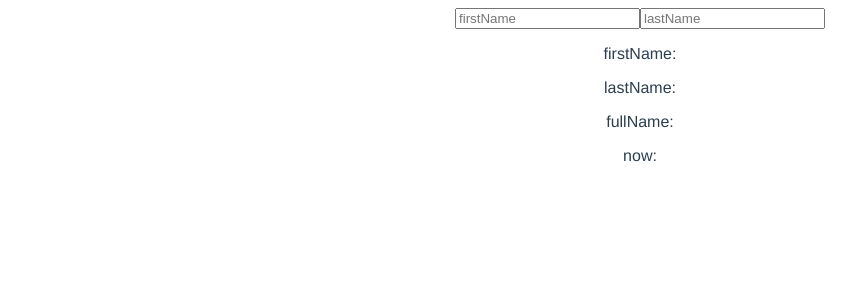
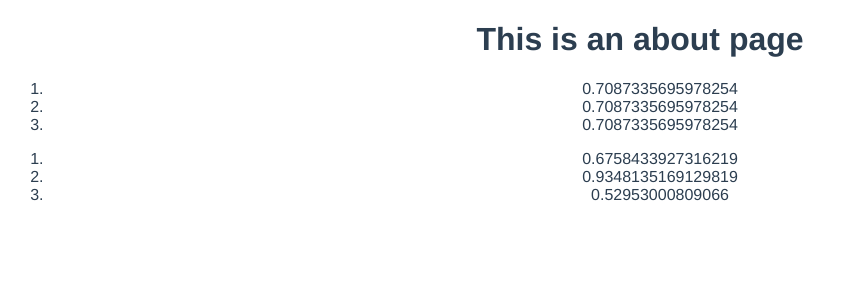
Before and after one commit to KeitaTaniuchi/vue-test, a Vue app: page / in a window 1280 px wide. Shown: the top 300 px of the page, without its empty margins (0-857 px from the left). Built offline with nearby package versions, Linux system fonts and the light colour scheme.

Commit message:
methodsとcomputedの違い学習用コード作成

```diff
--- a/src/views/Home.vue
+++ b/src/views/Home.vue
@@ -1,39 +1,29 @@
 <template>
-  <div>
-    <input v-model="firstName" placeholder="firstName" />
-    <input v-model="lastName" placeholder="lastName" />
-    <p>firstName: {{ firstName }}</p>
-    <p>lastName: {{ lastName }}</p>
-    <p>fullName: {{ fullName }}</p>
-    <p>now: {{ now }}</p>
+  <div class="about">
+    <h1>This is an about page</h1>
+    <ol class="use-computed">
+      <li>{{ computedNumber }}</li>
+      <li>{{ computedNumber }}</li>
+      <li>{{ computedNumber }}</li>
+    </ol>
+    <ol class="use-methods">
+      <li>{{ methodsNumber() }}</li>
+      <li>{{ methodsNumber() }}</li>
+      <li>{{ methodsNumber() }}</li>
+    </ol>
   </div>
 </template>
 
 <script>
 export default {
-  data() {
-    return {
-      firstName: "",
-      lastName: "",
-      fullName: "",
-      now: "",
-    };
+  computed: {
+    computedNumber: function () {
+      return Math.random(); //0〜1のランダムな数字を生成
+    },
   },
-  watch: {
-    // firstName/lastName/now: 監視対象のプロパティ名
-    // newValue: 更新後のプロパティの値
-    // oldValue: 更新前のプロパティの値
-    firstName: function (newValue, oldValue) {
-      console.log(newValue, oldValue);
-      this.fullName = newValue + " " + this.lastName;
-    },
-    lastName: function (newValue, oldValue) {
-      console.log(newValue, oldValue);
-      this.fullName = this.firstName + " " + newValue;
-    },
-    // 監視しているが、値に変化がないので変更されることはない
-    now: function () {
-      return Date.now();
+  methods: {
+    methodsNumber: function () {
+      return Math.random(); //0〜1のランダムな数字を生成
     },
   },
 };
```
